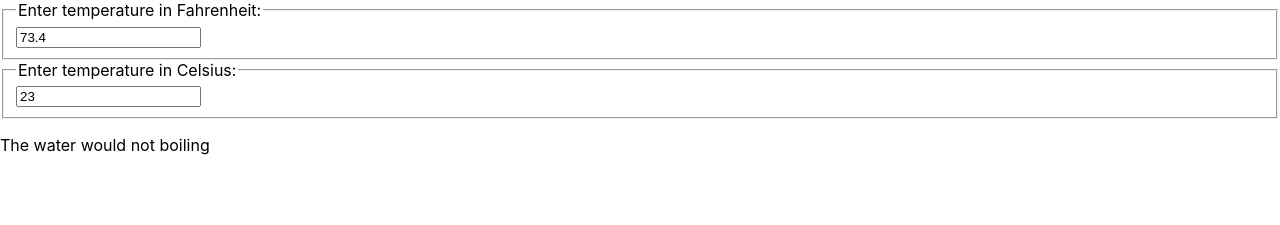
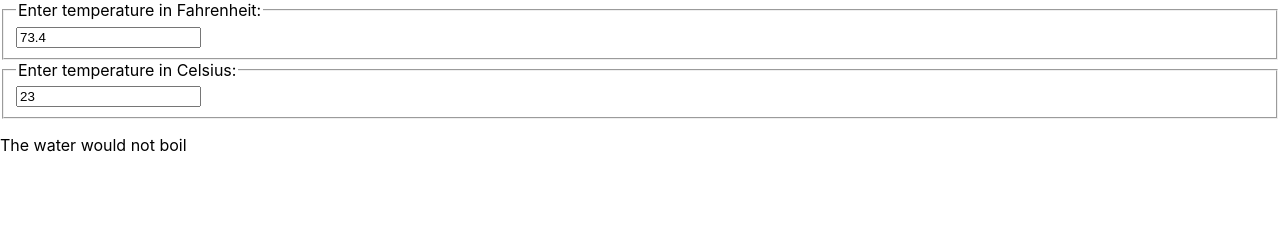
Before and after one commit to kyleh919/temperature-calculator, a React (Create React App) app: page / in a window 1280 px wide. Shown: the top 225 px of the page. Built offline with nearby package versions, Linux system fonts and the light colour scheme.

Commit message:
Adjusts boilingVerdict wording

```diff
--- a/src/components/BoilingVerdict.js
+++ b/src/components/BoilingVerdict.js
@@ -3,7 +3,7 @@ import { isBoiling } from "../util/verification/temperatures";
 
 export function BoilingVerdict({ temperature }) {
   const boilingStatus = isBoiling(temperature);
-  const boilingVerdict = boilingStatus ? `boiling` : `not boiling`;
+  const boilingVerdict = boilingStatus ? `boil` : `not boil`;
 
   return <p>The water would {boilingVerdict}</p>;
 }
```
